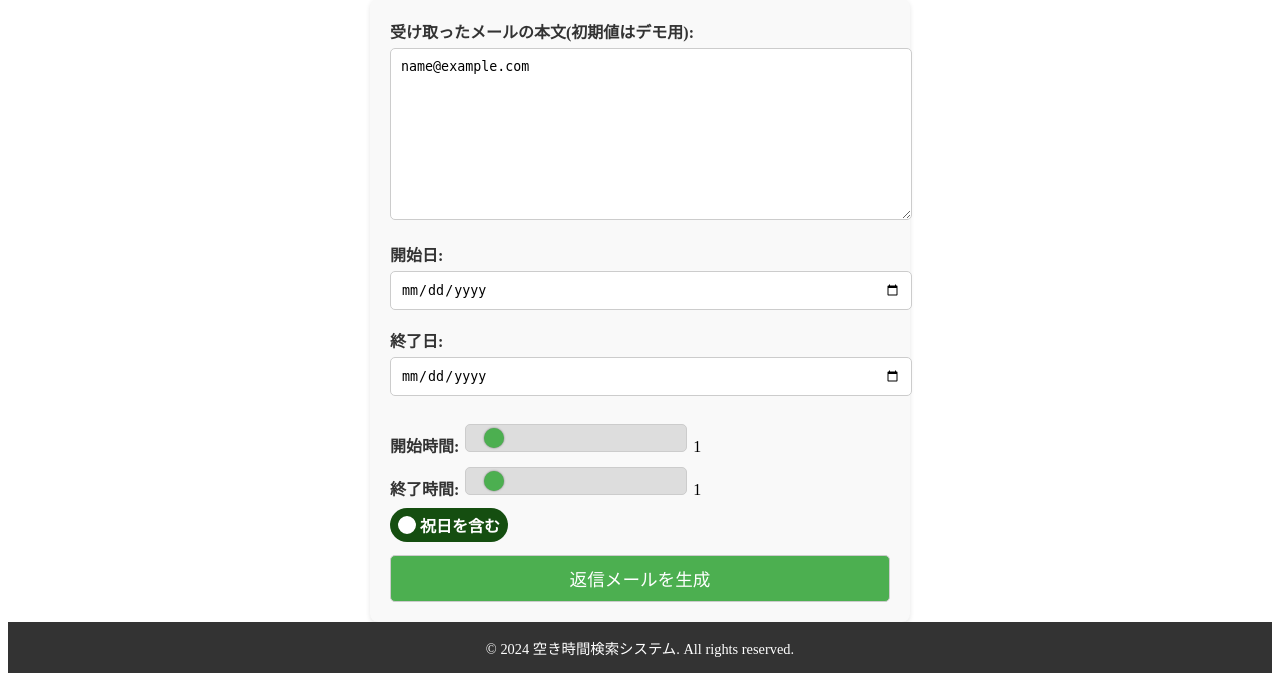
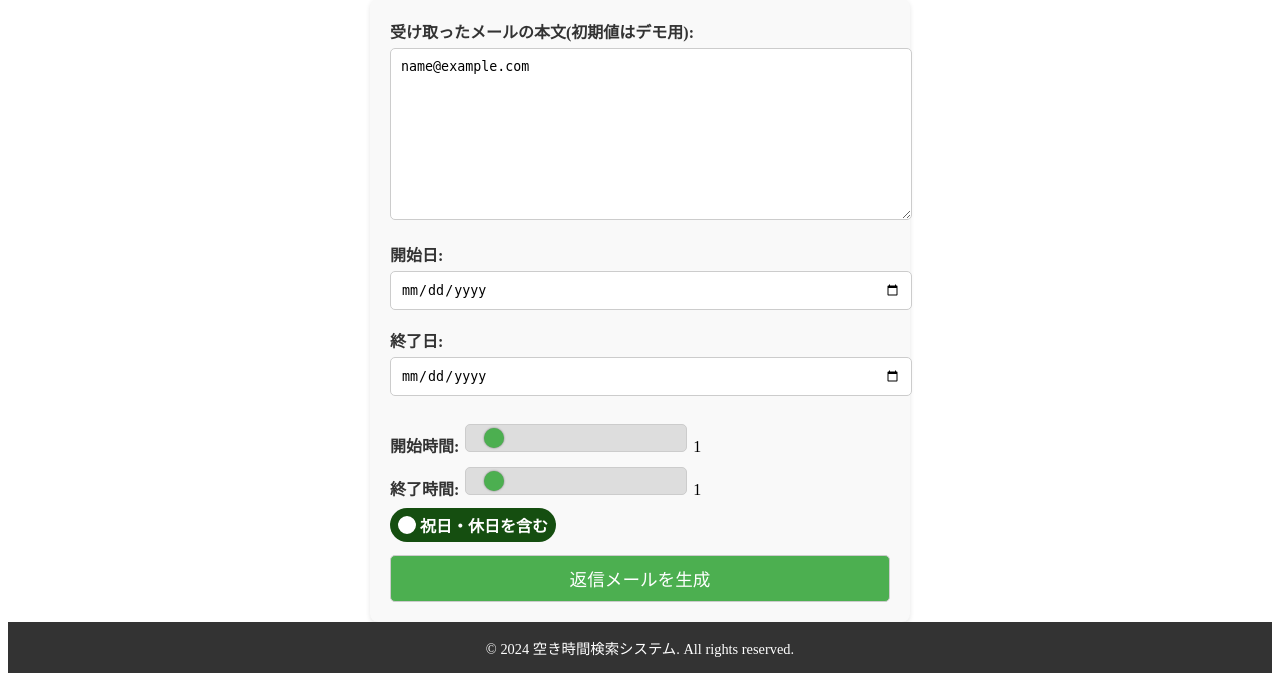
Before and after one commit to mojitakanori/calendar, a Flask app: page /get_reply in a window 1280 px wide. Shown: the part 240-921 px from the top of the page. Run offline with Flask 3, Linux system fonts and the light colour scheme; the visitor is signed in with stand-in values (Sample User, id 1).

Commit message:
休日祝日を含まないというボタンの文字を変更した

```diff
--- a/templates/free_times.html
+++ b/templates/free_times.html
@@ -50,7 +50,7 @@
 
             <div id="checkbox-container">
                 <input id="include_holidays" type="checkbox" name="include_holidays" {% if include_holidays %}checked{% endif %}>
-                <label for="include_holidays">祝日を含む</label>
+                <label for="include_holidays">祝日・休日を含む</label>
             </div>
 
             <button type="submit">空き時間を検索</button>
--- a/templates/reply.html
+++ b/templates/reply.html
@@ -57,7 +57,7 @@
 
             <div id="checkbox-container">
                 <input id="include_holidays" type="checkbox" name="include_holidays" {% if include_holidays %}checked{% endif %}>
-                <label for="include_holidays">祝日を含む</label>
+                <label for="include_holidays">祝日・休日を含む</label>
             </div>
 
             <button type="submit">返信メールを生成</button>
```
